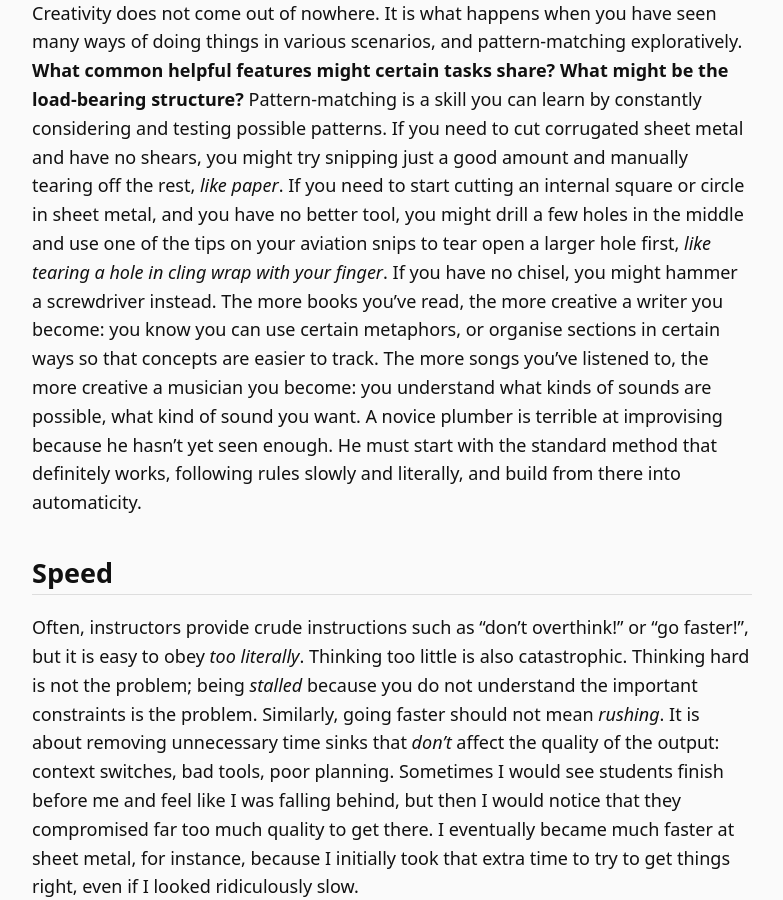
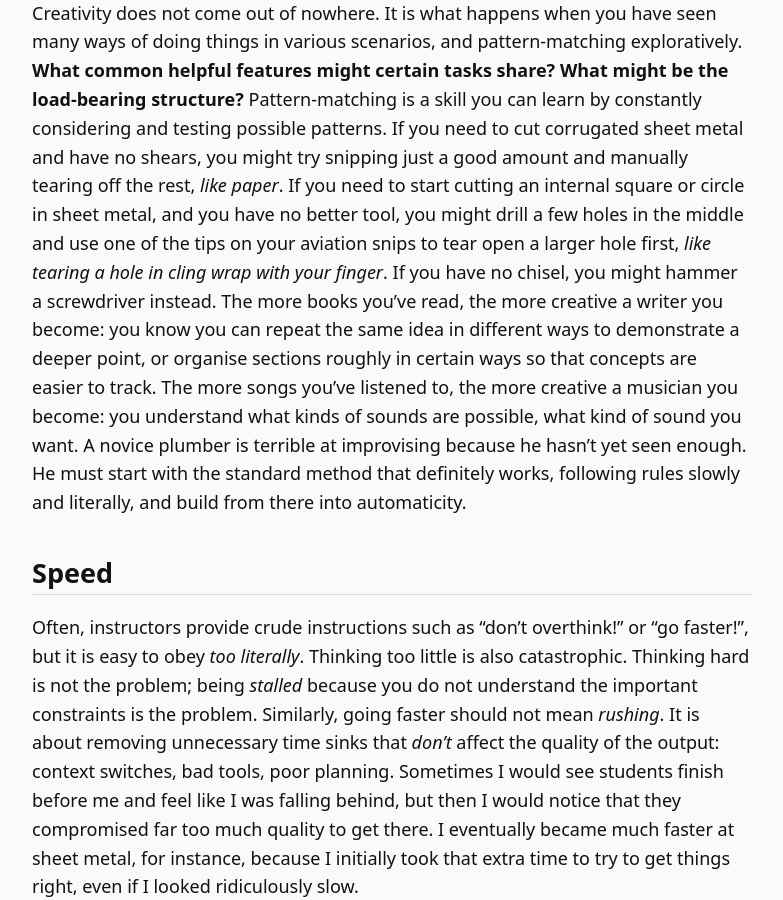
Before and after one commit to JakeHPark/jakehpark.github.io, a Jekyll site: the page built from _essays/Skill Acquisition in Plumbing.md, in a window 1280 px wide and 900 px high, scrolled down 14118 px. Shown: the whole window, without its empty margins (248-1031 px from the left). Built offline with Jekyll 4.4.1, drawn with Linux system fonts in a browser that asks for light colours.

Commit message:
Update Skill Acquisition in Plumbing.md

```diff
--- a/_essays/Skill Acquisition in Plumbing.md
+++ b/_essays/Skill Acquisition in Plumbing.md
@@ -189,7 +189,7 @@ Unless you have a perfect photographic memory, all of this saves a tremendous am
 
 Understanding the purpose of what you're making is crucial. For instance, water is meant to bounce *off* of flashings, *down* the roof, and *into* the spouting/gutter and through the downpipes. A chef that doesn't have an idea of how he wants his dish to taste and *feel* has no idea what to do when he makes a mistake following a recipe. A good chef can repair a dish by adding more salt or water or herbs or spices. A good musician can pretend that his mistake wasn't actually a mistake by improvising a different melody. **An expert isn't someone who makes no mistakes—this is impossible—but someone who has multiple contingencies for each one.** Once you have decided on an improvisation, you **must commit**. If you do something halfway and predictably fail, you have learned nothing about whether it would have worked. It is like driving: the worst thing you can do is to start executing an idea, then stop halfway. At least if you fully execute an idea, you get *some* of the intended result. If you stop in the middle of the road, you crash and burn.
 
-Creativity does not come out of nowhere. It is what happens when you have seen many ways of doing things in various scenarios, and pattern-matching exploratively. **What common helpful features might certain tasks share? What might be the load-bearing structure?** Pattern-matching is a skill you can learn by constantly considering and testing possible patterns. If you need to cut corrugated sheet metal and have no shears, you might try snipping just a good amount and manually tearing off the rest, *like paper*. If you need to start cutting an internal square or circle in sheet metal, and you have no better tool, you might drill a few holes in the middle and use one of the tips on your aviation snips to tear open a larger hole first, *like tearing a hole in cling wrap with your finger*. If you have no chisel, you might hammer a screwdriver instead. The more books you've read, the more creative a writer you become: you know you can use certain metaphors, or organise sections in certain ways so that concepts are easier to track. The more songs you've listened to, the more creative a musician you become: you understand what kinds of sounds are possible, what kind of sound you want. A novice plumber is terrible at improvising because he hasn't yet seen enough. He must start with the standard method that definitely works, following rules slowly and literally, and build from there into automaticity.
+Creativity does not come out of nowhere. It is what happens when you have seen many ways of doing things in various scenarios, and pattern-matching exploratively. **What common helpful features might certain tasks share? What might be the load-bearing structure?** Pattern-matching is a skill you can learn by constantly considering and testing possible patterns. If you need to cut corrugated sheet metal and have no shears, you might try snipping just a good amount and manually tearing off the rest, *like paper*. If you need to start cutting an internal square or circle in sheet metal, and you have no better tool, you might drill a few holes in the middle and use one of the tips on your aviation snips to tear open a larger hole first, *like tearing a hole in cling wrap with your finger*. If you have no chisel, you might hammer a screwdriver instead. The more books you've read, the more creative a writer you become: you know you can repeat the same idea in different ways to demonstrate a deeper point, or organise sections roughly in certain ways so that concepts are easier to track. The more songs you've listened to, the more creative a musician you become: you understand what kinds of sounds are possible, what kind of sound you want. A novice plumber is terrible at improvising because he hasn't yet seen enough. He must start with the standard method that definitely works, following rules slowly and literally, and build from there into automaticity.
 
 ## Speed
 
```
